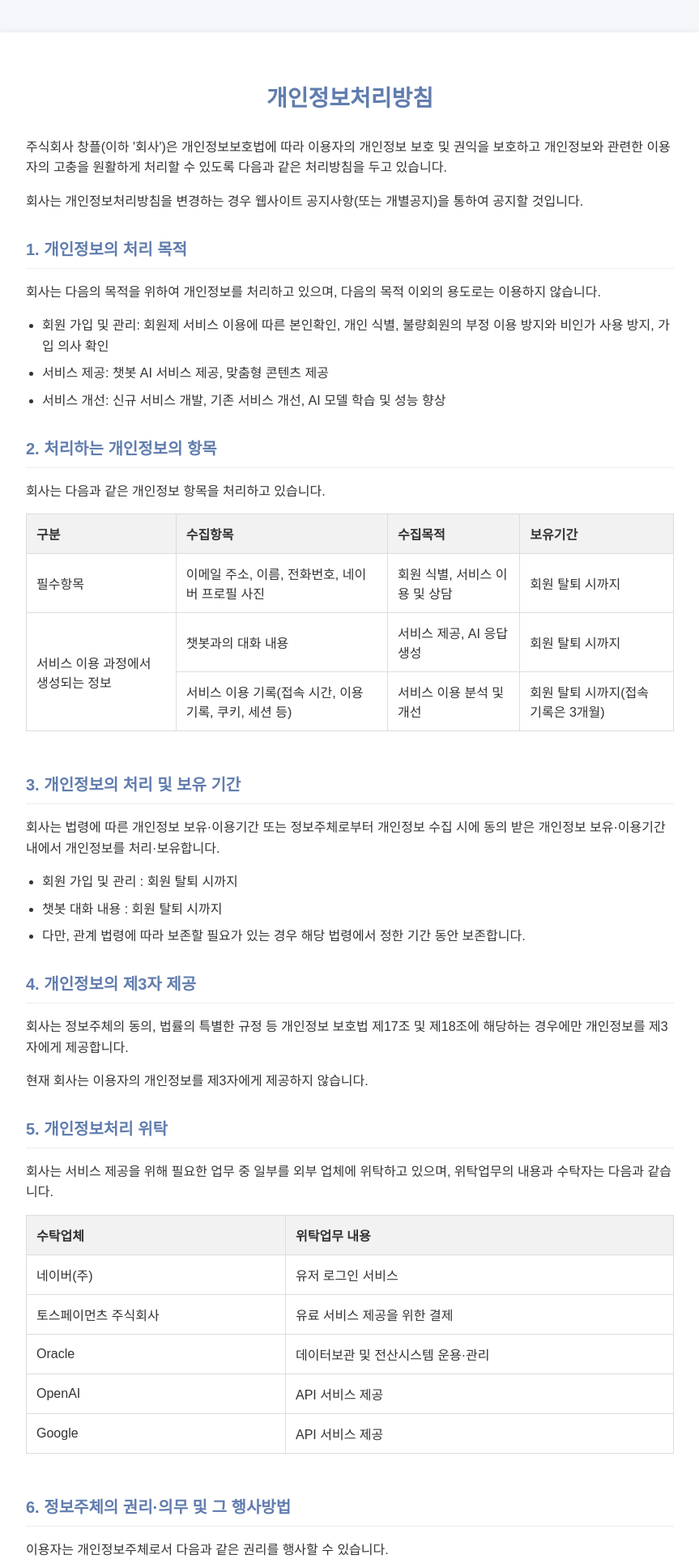
After one commit to leetusik/changple, a Django app: template templates/privacy_policy.html in a window 1280 px wide. The commit adds this page. Shown: the top 1925 px of the page at 81% size, without its empty margins (208-1071 px from the left). Run offline with Django 4.2, Linux system fonts and the light colour scheme; the template is opened without the code that fills it, so the values that code supplies are empty.

Commit message:
privacy policy pesudo

```diff
--- a/chatbot/api/views.py
+++ b/chatbot/api/views.py
@@ -466,3 +466,8 @@ def chat(request):
         return JsonResponse(
             {"error": "챗봇 API 처리 중 예기치 않은 오류가 발생했습니다."}, status=500
         )
+
+
+def privacy_policy(request):
+    """개인정보처리방침 페이지"""
+    return render(request, "privacy_policy.html")
--- a/templates/index.html
+++ b/templates/index.html
@@ -240,7 +240,7 @@
                 @Copyright @ ChangpleTeamBusiness Inc. All Rights Reserved.
             </p>
             <p>
-                <a href="" class="personal-info-link" target="_blank">개인정보처리방침</a>
+                <a href="/privacy/" class="personal-info-link" target="_blank">개인정보처리방침</a>
             </P>
         </div>
     </footer>
--- a/templates/index_chat.html
+++ b/templates/index_chat.html
@@ -230,7 +230,7 @@
                 @Copyright @ ChangpleTeamBusiness Inc. All Rights Reserved.
             </p>
             <p>
-                <a href="" class="personal-info-link" target="_blank">개인정보처리방침</a>
+                <a href="/privacy/" class="personal-info-link" target="_blank">개인정보처리방침</a>
             </P>
         </div>
     </footer>
--- /dev/null
+++ b/templates/privacy_policy.html
@@ -0,0 +1,244 @@
+{% load static %}
+<!DOCTYPE html>
+<html lang="ko">
+<head>
+    <meta charset="UTF-8">
+    <meta name="viewport" content="width=device-width, initial-scale=1.0">
+    <title>개인정보처리방침 - 창플AI</title>
+    <link rel="icon" href="{% static 'img/favicon.svg' %}" type="image/x-icon">
+    <style>
+        body {
+            font-family: 'Noto Sans KR', Arial, sans-serif;
+            background-color: #f5f7fa;
+            margin: 0;
+            padding: 0;
+            color: #333;
+        }
+        .container {
+            max-width: 800px;
+            padding: 40px;
+            margin: 40px auto;
+            background-color: white;
+            border-radius: 10px;
+            box-shadow: 0 4px 15px rgba(0, 0, 0, 0.1);
+        }
+        h1, h2 {
+            color: #617DAE;
+        }
+        h1 {
+            text-align: center;
+            margin-bottom: 30px;
+            font-size: 28px;
+        }
+        h2 {
+            margin-top: 30px;
+            margin-bottom: 15px;
+            font-size: 20px;
+            border-bottom: 1px solid #eee;
+            padding-bottom: 10px;
+        }
+        p {
+            line-height: 1.6;
+            margin-bottom: 15px;
+        }
+        ul, ol {
+            padding-left: 20px;
+            margin-bottom: 20px;
+        }
+        li {
+            margin-bottom: 8px;
+            line-height: 1.6;
+        }
+        .table-container {
+            overflow-x: auto;
+            margin-bottom: 20px;
+        }
+        table {
+            width: 100%;
+            border-collapse: collapse;
+            margin-bottom: 20px;
+        }
+        th, td {
+            border: 1px solid #ddd;
+            padding: 12px;
+            text-align: left;
+        }
+        th {
+            background-color: #f2f2f2;
+        }
+        .btn {
+            display: inline-block;
+            background-color: #617DAE;
+            color: white;
+            padding: 10px 20px;
+            border-radius: 5px;
+            text-decoration: none;
+            font-weight: 500;
+            margin-top: 20px;
+            transition: background-color 0.2s;
+        }
+        .btn:hover {
+            background-color: #556d9c;
+        }
+        .footer {
+            text-align: center;
+            margin-top: 30px;
+            margin-bottom: 20px;
+            font-size: 14px;
+            color: #888;
+        }
+    </style>
+</head>
+<body>
+    <div class="container">
+        <h1>개인정보처리방침</h1>
+
+        <p>주식회사 창플(이하 '회사')은 개인정보보호법에 따라 이용자의 개인정보 보호 및 권익을 보호하고 개인정보와 관련한 이용자의 고충을 원활하게 처리할 수 있도록 다음과 같은 처리방침을 두고 있습니다.</p>
+        <p>회사는 개인정보처리방침을 변경하는 경우 웹사이트 공지사항(또는 개별공지)을 통하여 공지할 것입니다.</p>
+
+        <h2>1. 개인정보의 처리 목적</h2>
+        <p>회사는 다음의 목적을 위하여 개인정보를 처리하고 있으며, 다음의 목적 이외의 용도로는 이용하지 않습니다.</p>
+        <ul>
+            <li>회원 가입 및 관리: 회원제 서비스 이용에 따른 본인확인, 개인 식별, 불량회원의 부정 이용 방지와 비인가 사용 방지, 가입 의사 확인</li>
+            <li>서비스 제공: 챗봇 AI 서비스 제공, 맞춤형 콘텐츠 제공</li>
+            <li>서비스 개선: 신규 서비스 개발, 기존 서비스 개선, AI 모델 학습 및 성능 향상</li>
+        </ul>
+
+        <h2>2. 처리하는 개인정보의 항목</h2>
+        <p>회사는 다음과 같은 개인정보 항목을 처리하고 있습니다.</p>
+
+        <div class="table-container">
+            <table>
+                <thead>
+                    <tr>
+                        <th>구분</th>
+                        <th>수집항목</th>
+                        <th>수집목적</th>
+                        <th>보유기간</th>
+                    </tr>
+                </thead>
+                <tbody>
+                    <tr>
+                        <td>필수항목</td>
+                        <td>이메일 주소, 이름, 전화번호, 네이버 프로필 사진</td>
+                        <td>회원 식별, 서비스 이용 및 상담</td>
+                        <td>회원 탈퇴 시까지</td>
+                    </tr>
+                    <tr>
+                        <td rowspan="2">서비스 이용 과정에서 생성되는 정보</td>
+                        <td>챗봇과의 대화 내용</td>
+                        <td>서비스 제공, AI 응답 생성</td>
+                        <td>회원 탈퇴 시까지</td>
+                    </tr>
+                    <tr>
+                        <td>서비스 이용 기록(접속 시간, 이용 기록, 쿠키, 세션 등)</td>
+                        <td>서비스 이용 분석 및 개선</td>
+                        <td>회원 탈퇴 시까지(접속 기록은 3개월)</td>
+                    </tr>
+                </tbody>
+            </table>
+        </div>
+
+        <h2>3. 개인정보의 처리 및 보유 기간</h2>
+        <p>회사는 법령에 따른 개인정보 보유·이용기간 또는 정보주체로부터 개인정보 수집 시에 동의 받은 개인정보 보유·이용기간 내에서 개인정보를 처리·보유합니다.</p>
+        <ul>
+            <li>회원 가입 및 관리 : 회원 탈퇴 시까지</li>
+            <li>챗봇 대화 내용 : 회원 탈퇴 시까지</li>
+            <li>다만, 관계 법령에 따라 보존할 필요가 있는 경우 해당 법령에서 정한 기간 동안 보존합니다.</li>
+        </ul>
+
+        <h2>4. 개인정보의 제3자 제공</h2>
+        <p>회사는 정보주체의 동의, 법률의 특별한 규정 등 개인정보 보호법 제17조 및 제18조에 해당하는 경우에만 개인정보를 제3자에게 제공합니다.</p>
+        <p>현재 회사는 이용자의 개인정보를 제3자에게 제공하지 않습니다.</p>
+
+        <h2>5. 개인정보처리 위탁</h2>
+        <p>회사는 서비스 제공을 위해 필요한 업무 중 일부를 외부 업체에 위탁하고 있으며, 위탁업무의 내용과 수탁자는 다음과 같습니다.</p>
+        <div class="table-container">
+            <table>
+                <thead>
+                    <tr>
+                        <th>수탁업체</th>
+                        <th>위탁업무 내용</th>
+                    </tr>
+                </thead>
+                <tbody>
+                    <tr>
+                        <td>네이버(주)</td>
+                        <td>유저 로그인 서비스</td>
+                    </tr>
+                    <tr>
+                        <td>토스페이먼츠 주식회사</td>
+                        <td>유료 서비스 제공을 위한 결제</td>
+                    </tr>
+                    <tr>
+                        <td>Oracle</td>
+                        <td>데이터보관 및 전산시스템 운용·관리</td>
+                    </tr>
+                    <tr>
+                        <td>OpenAI</td>
+                        <td>API 서비스 제공</td>
+                    </tr>
+                    <tr>
+                        <td>Google</td>
+                        <td>API 서비스 제공</td>
+                    </tr>
+                </tbody>
+            </table>
+        </div>
+
+        <h2>6. 정보주체의 권리·의무 및 그 행사방법</h2>
+        <p>이용자는 개인정보주체로서 다음과 같은 권리를 행사할 수 있습니다.</p>
+        <ul>
+            <li>개인정보 열람요구</li>
+            <li>오류 등이 있을 경우 정정 요구</li>
+            <li>삭제요구</li>
+            <li>처리정지 요구</li>
+        </ul>
+        <p>위 권리 행사는 회사에 대해 서면, 전화, 이메일 등을 통하여 하실 수 있으며 회사는 이에 대해 지체 없이 조치하겠습니다.</p>
+        <p>정보주체가 개인정보의 오류 등에 대한 정정 또는 삭제를 요구한 경우에는 회사는 정정 또는 삭제를 완료할 때까지 당해 개인정보를 이용하거나 제공하지 않습니다.</p>
+
+        <h2>7. 개인정보의 안전성 확보 조치</h2>
+        <p>회사는 개인정보보호법 제29조에 따라 다음과 같이 안전성 확보에 필요한 기술적, 관리적, 물리적 조치를 하고 있습니다.</p>
+        <ol>
+            <li>개인정보의 암호화: 이용자의 비밀번호와 같은 중요한 데이터는 암호화되어 저장 및 관리되고 있습니다.</li>
+            <li>해킹 등에 대비한 기술적 대책: 회사는 해킹이나 컴퓨터 바이러스 등에 의한 개인정보 유출 및 훼손을 막기 위하여 보안프로그램을 설치하고 주기적인 갱신·점검을 하며 외부로부터 접근이 통제된 구역에 시스템을 설치하고 기술적/물리적으로 감시 및 차단하고 있습니다.</li>
+            <li>개인정보에 대한 접근 제한: 개인정보를 처리하는 데이터베이스시스템에 대한 접근권한의 부여, 변경, 말소를 통하여 개인정보에 대한 접근통제를 위하여 필요한 조치를 하고 있습니다.</li>
+        </ol>
+
+        <h2>8. 개인정보 보호책임자</h2>
+        <p>회사는 개인정보 처리에 관한 업무를 총괄해서 책임지고, 개인정보 처리와 관련한 정보주체의 불만처리 및 피해구제 등을 위하여 아래와 같이 개인정보 보호책임자를 지정하고 있습니다.</p>
+        <div class="table-container">
+            <table>
+                <tr>
+                    <th>구분</th>
+                    <th>개인정보 보호책임자</th>
+                    <th>개인정보 보호 담당부서</th>
+                </tr>
+                <tr>
+                    <td>성명</td>
+                    <td>한범구</td>
+                    <td rowspan="3">개인정보보호팀<br>이메일: tiger9@changple.com<br>전화번호: 02-2054-3956</td>
+                </tr>
+                <tr>
+                    <td>직책</td>
+                    <td>대표이사</td>
+                </tr>
+            </table>
+        </div>
+
+        <h2>9. 개인정보 처리방침 변경</h2>
+        <p>이 개인정보 처리방침은 2024년 5월 15일부터 적용됩니다.</p>
+        <p>이전의 개인정보 처리방침은 해당 시행일자를 클릭하시면 확인하실 수 있습니다.</p>
+
+        <div style="text-align: center; margin-top: 40px;">
+            <a href="/" class="btn">홈으로 돌아가기</a>
+        </div>
+
+        <div class="footer">
+            <p>주식회사 창플 | 대표: 한범구 | 사업자등록번호: 283-88-00641<br>
+            주소: 서울 송파구 송파대로 167 (문정동)테라타워 B동, 707호 | 전화: 02-2054-3956<br>
+            이메일: tiger9@changple.com</p>
+        </div>
+    </div>
+</body>
+</html>
```
Also changed, not shown: config/urls.py (+8 -1 lines).
